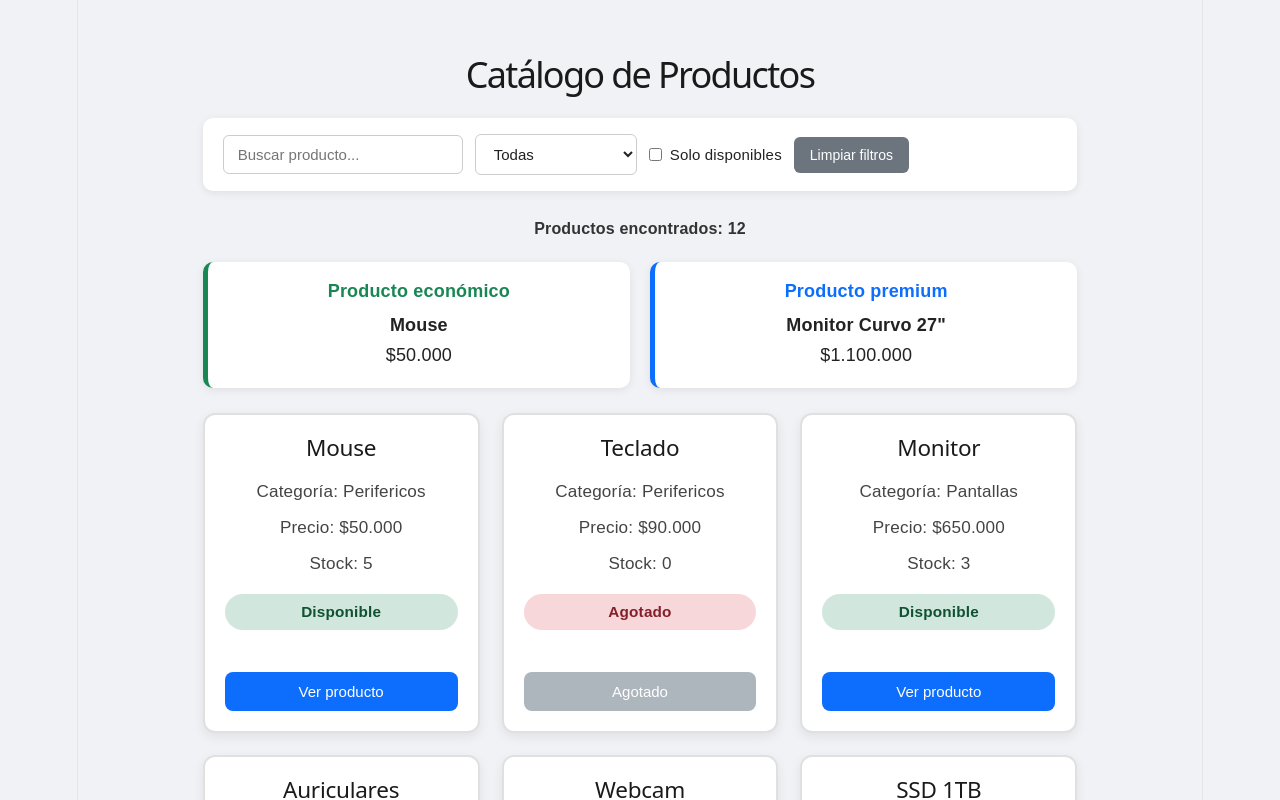
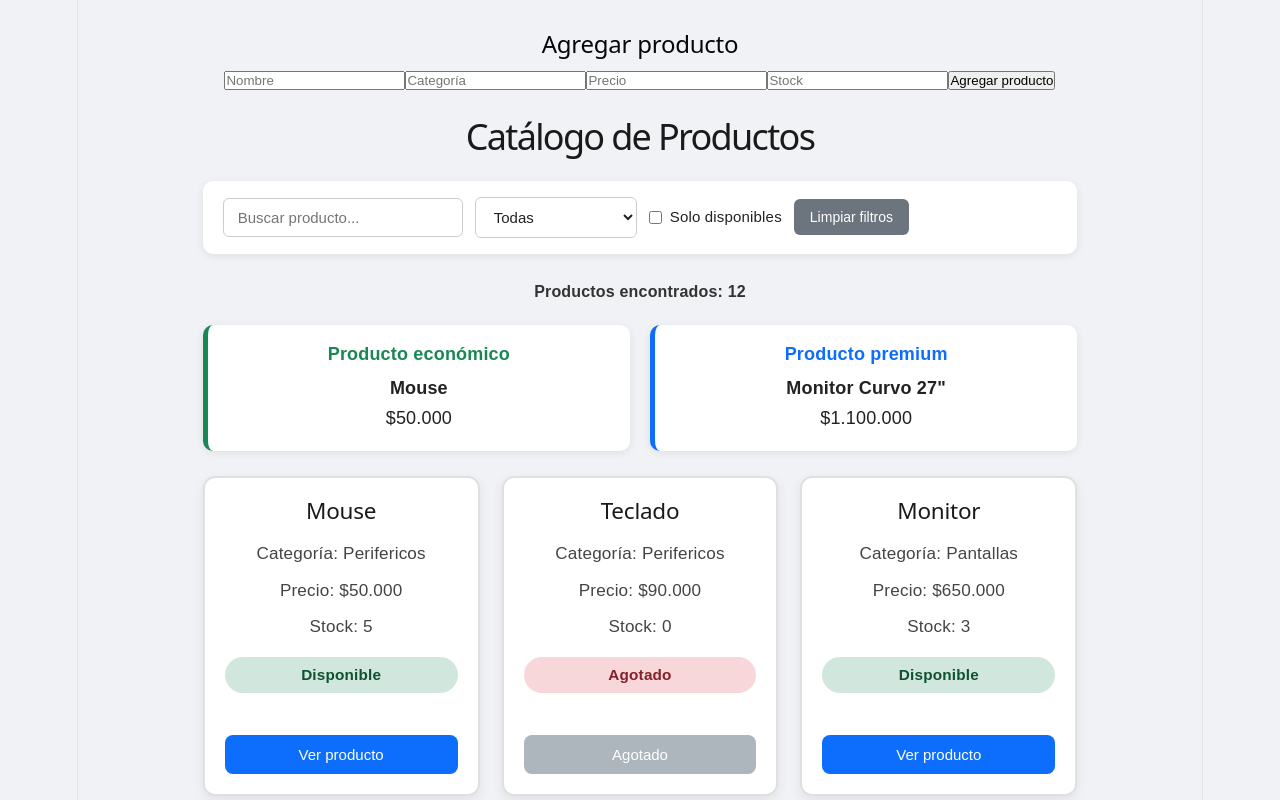
Before and after one commit to ThomasAriza1227/react-js-ficha-3409609-Erik-Thomas-Espitia-Ariza, a React (Vite) app: page / in a window 1280 px wide. Shown: the top 800 px of the page. Built offline with nearby package versions, Linux system fonts and the light colour scheme.

Commit message:
feat: crear formulario para productos

```diff
--- a/src/App.jsx
+++ b/src/App.jsx
@@ -1,13 +1,19 @@
 import { useState } from "react";
 import ProductoCard from "./components/ProductoCard";
-import productos from "./data/productos";
+import FormularioProducto
+from "./components/FormularioProducto";
+import productosIniciales from "./data/productos";
 import "./App.css";
 
+
 function App() {
+  // ===== NUEVO: productos ahora es estado =====
+  const [productos, setProductos] = useState(productosIniciales);
   const [busqueda, setBusqueda] = useState("");
   const [categoria, setCategoria] = useState("Todas");
   const [soloDisponibles, setSoloDisponibles] = useState(false);
 
+  // ... el resto del código se queda igual por ahora
   // ===== Filtro =====
   const productosFiltrados = productos.filter((producto) => {
     const coincideNombre = producto.nombre
@@ -39,7 +45,9 @@
   };
 
   return (
+
     <div className="App">
+      <FormularioProducto />
       <h1>Catálogo de Productos</h1>
 
       {/* Controles */}
--- /dev/null
+++ b/src/components/FormularioProducto.jsx
@@ -0,0 +1,36 @@
+import { useState } from "react";
+function FormularioProducto() {
+        const [formulario, setFormulario] = useState({
+            nombre: "",
+            categoria: "",
+            precio: "",
+            stock: ""
+        });
+return (
+<form>
+    <h2>Agregar producto</h2>
+        <input
+            type="text"
+            name="nombre"
+            placeholder="Nombre"
+        />
+        <input
+            type="text"
+            name="categoria"
+            placeholder="Categoría"
+            />
+        <input
+            type="number"
+            name="precio"
+            placeholder="Precio"
+            />
+        <input
+            type="number"
+            name="stock"
+            placeholder="Stock"
+            />
+       <button type="submit">Agregar producto</button>
+</form>
+);
+}
+export default FormularioProducto;
```
